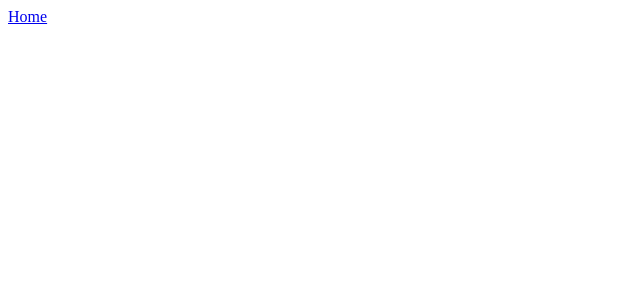
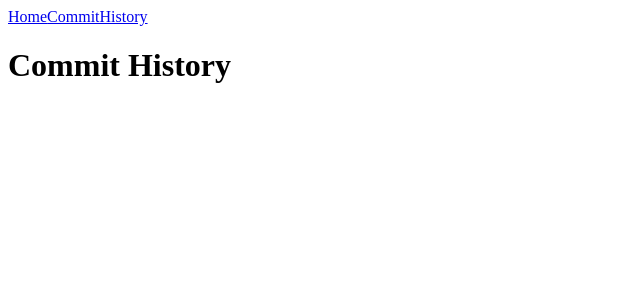
Before and after one commit to mrverdant13/git-commit-history, a Vue app: page /commit-history in a window 1280 px wide. Before the commit this address had no page. Shown: the top 300 px of the page, without its empty margins (0-640 px from the left). Built offline with nearby package versions, Linux system fonts and the light colour scheme; the HTML template or start-up script is replaced by a standard one.

Commit message:
Add commit history view

```diff
--- a/src/router/index.js
+++ b/src/router/index.js
@@ -1,11 +1,17 @@
 import { createRouter, createWebHistory } from 'vue-router'
 import Home from '../views/Home.vue'
+import CommitHistory from '../views/CommitHistory.vue'
 
 const routes = [
   {
     path: '/',
     name: 'Home',
-    component: Home
+    component: Home,
+  },
+  {
+    path: '/commit-history',
+    name: 'CommitHistory',
+    component: CommitHistory,
   },
 ]
 
--- /dev/null
+++ b/src/views/CommitHistory.vue
@@ -0,0 +1,13 @@
+<template>
+  <div id="commit-history" class="flex h-full w-full">
+    <div class="m-auto">
+      <h1>Commit History</h1>
+    </div>
+  </div>
+</template>
+
+<script>
+export default {
+  name: "CommitHistory",
+};
+</script>
```
